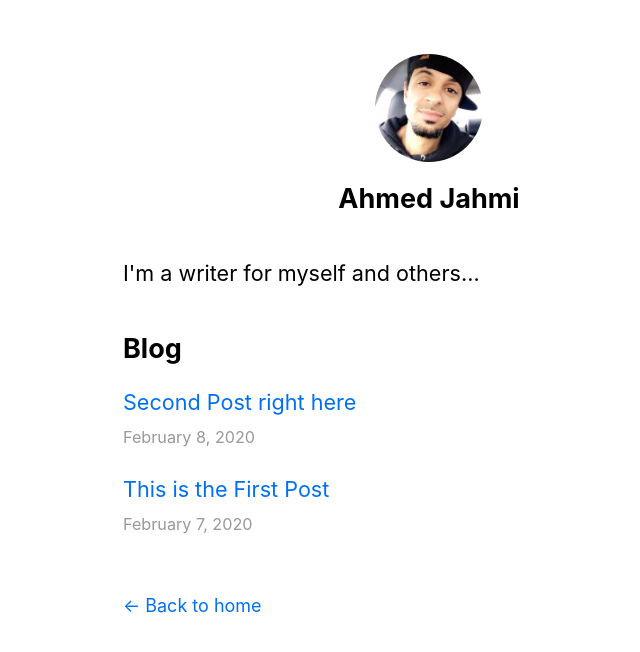
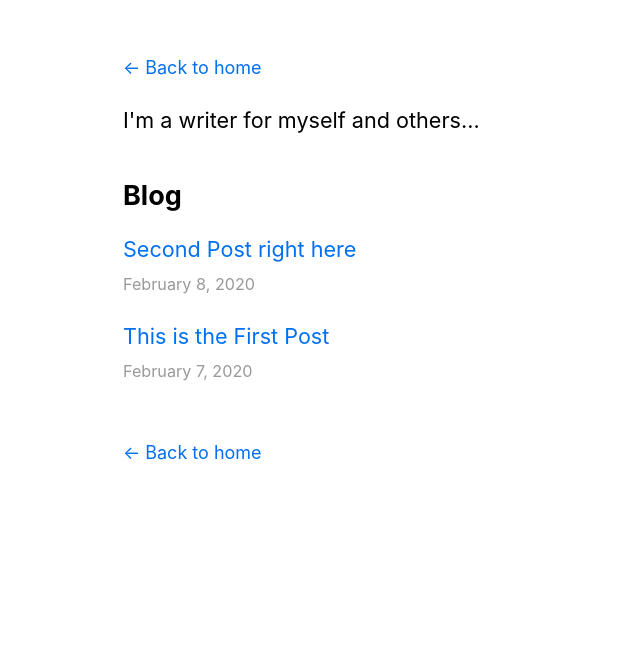
Before and after one commit to ahmedjahmi/new-site, a Next.js app: page /blog in a window 1280 px wide. Shown: the top 652 px of the page, without its empty margins (211-851 px from the left). Built offline with nearby package versions, Linux system fonts and the light colour scheme.

Commit message:
Add author image next to author name

```diff
--- a/components/layout.js
+++ b/components/layout.js
@@ -24,7 +24,7 @@ export default function Layout({ children, home }) {
 				/> */}
 				<meta name='og:title' content={siteTitle} />
 				<meta name='twitter:card' content='summary_large_image' />
-      </ Head>
+			</Head>
 			<header className={styles.header}>
 				{home ? (
 					<>
@@ -37,20 +37,11 @@ export default function Layout({ children, home }) {
 					</>
 				) : (
 					<>
+						<div className={styles.backToHomeTop}>
 							<Link href='/'>
-              <a>
-                <img
-                  src='/images/profile.jpg'
-                  className={`${styles.headerImage} ${utilStyles.borderCircle}`}
-                  alt={name}
-                />
-              </a>
+								<a>← Back to home</a>
 							</Link>
-            <h2 className={utilStyles.headingLg}>
-              <Link href='/'>
-                <a className={utilStyles.colorInherit}>{name}</a>
-              </Link>
-            </h2>
+						</div>
 					</>
 				)}
 			</header>
--- a/components/layout.module.css
+++ b/components/layout.module.css
@@ -23,3 +23,8 @@
 .backToHome {
   margin: 3rem 0 0;
 }
+
+.backToHomeTop {
+  display: inline-block;
+  margin-right: auto;
+}
--- a/styles/utils.module.css
+++ b/styles/utils.module.css
@@ -60,6 +60,18 @@
   font-size: 0.9rem;
 }
 
+.authorInfo {
+  display: flex;
+  flex-direction: row;
+  align-items: center;
+}
+
+.authorImage {
+  width: 2rem;
+  height: 2rem;
+}
+
 .authorText {
   font-weight: bold;
+  margin-right: 1rem;
 }
```
Also changed, not shown: pages/blog/[id].js (+8 -1 lines). Lines whose indentation alone changed are shown as unchanged.
